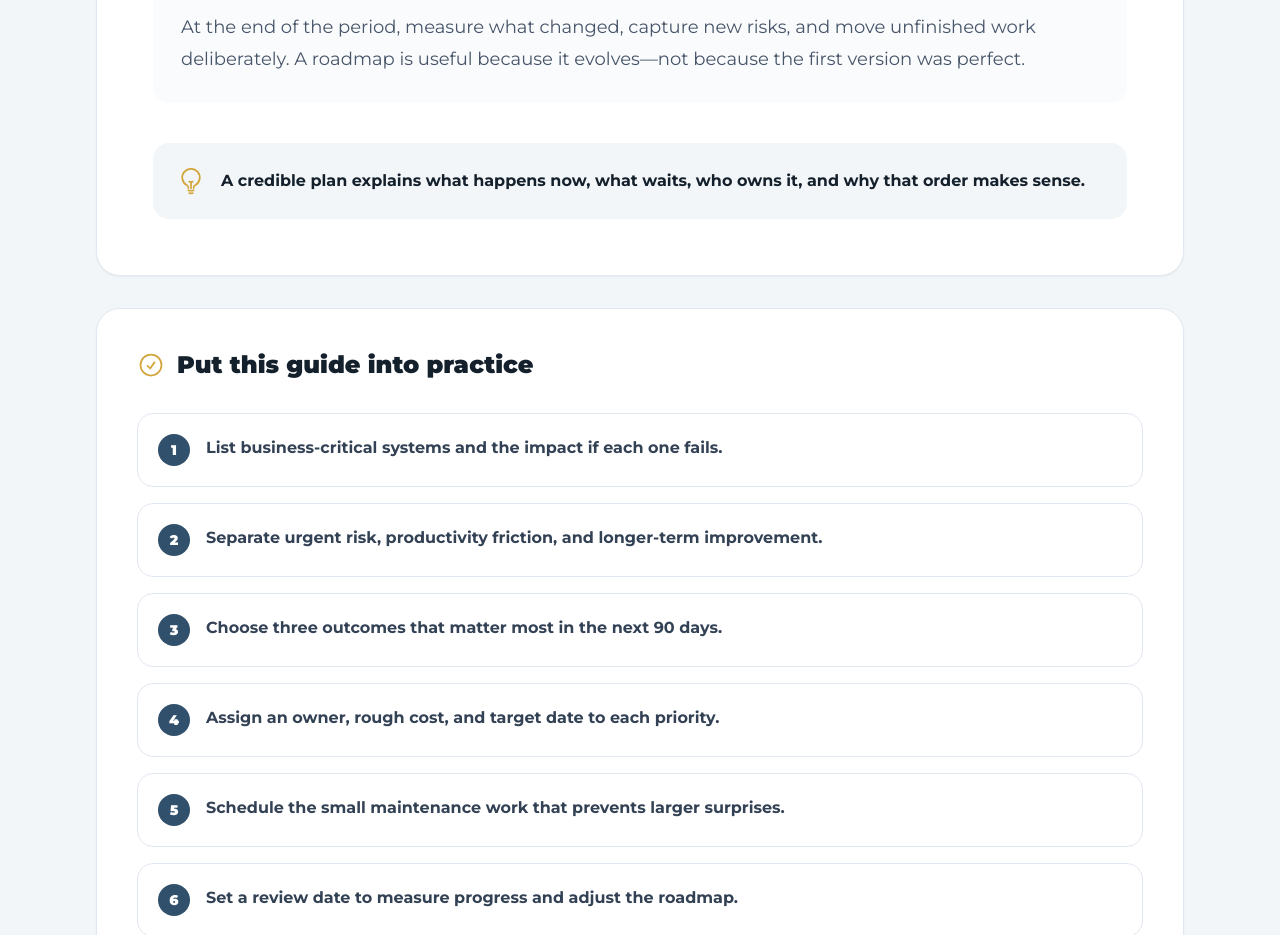
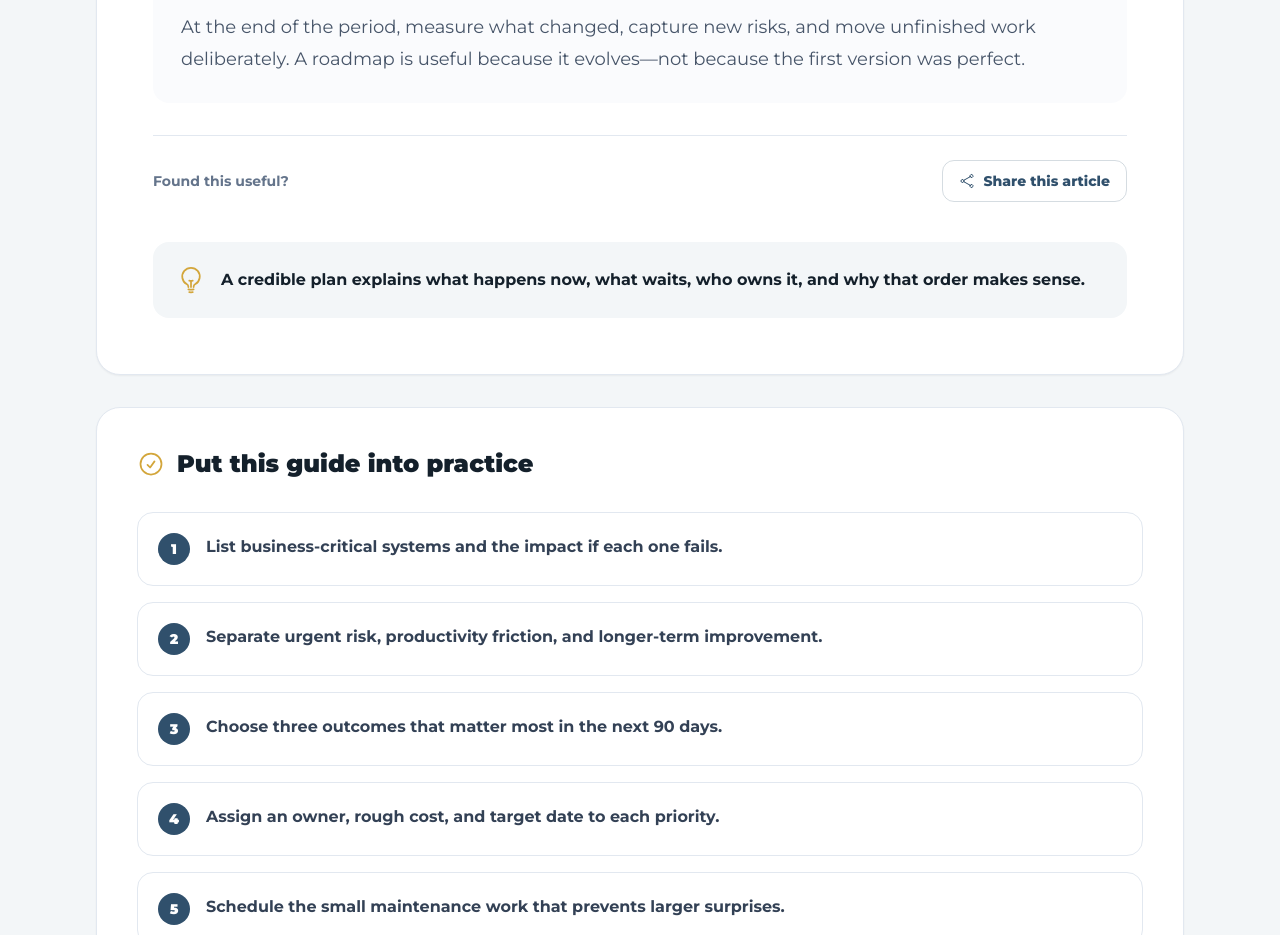
Before and after one commit to MissionTS/mts-site, a Next.js app: page /resources/90-day-plan in a window 1280 px wide. Shown: the part 1480-2415 px from the top of the page. Built offline with nearby package versions, Linux system fonts and the light colour scheme.

Commit message:
add article sharing control

```diff
--- a/components/KnowledgeArticle.tsx
+++ b/components/KnowledgeArticle.tsx
@@ -1,5 +1,7 @@
+"use client";
 import Link from "next/link";
-import { ArrowRightIcon, CheckCircleIcon, LightBulbIcon } from "@heroicons/react/24/outline";
+import { useState } from "react";
+import { ArrowRightIcon, CheckCircleIcon, LightBulbIcon, ShareIcon } from "@heroicons/react/24/outline";
 
 type Guide = { category: string; title: string; intro: string; items: string[] };
 type Section = { heading: string; body: string };
@@ -141,6 +143,12 @@ function defaultArticle(guide: Guide) {
 
 export function KnowledgeArticle({ slug, guide }: { slug: string; guide: Guide }) {
   const article = articles[slug] ?? defaultArticle(guide);
+  const [copied, setCopied] = useState(false);
+  const shareArticle = async () => {
+    const url = window.location.href;
+    if (navigator.share) await navigator.share({ title: guide.title, text: article.lead, url });
+    else { await navigator.clipboard.writeText(url); setCopied(true); window.setTimeout(() => setCopied(false), 2200); }
+  };
   return (
     <>
       <article className="rounded-3xl border border-slate-200 bg-white p-7 shadow-sm sm:p-12 lg:p-14">
@@ -153,7 +161,7 @@ export function KnowledgeArticle({ slug, guide }: { slug: string; guide: Guide }
             </section>
           ))}
         </div>
-        <div className="mt-10 flex gap-4 rounded-2xl bg-mission-mist p-6">
+        <div className="mt-8 flex flex-wrap items-center justify-between gap-4 border-t border-slate-200 pt-6"><p className="text-sm font-bold text-slate-500">Found this useful?</p><button type="button" onClick={shareArticle} className="inline-flex items-center gap-2 rounded-xl border border-mission-navy/20 px-4 py-2.5 text-sm font-extrabold text-mission-navy transition hover:border-mission-gold hover:bg-mission-mist"><ShareIcon className="h-4 w-4" /> {copied ? "Link copied" : "Share this article"}</button></div><div className="mt-10 flex gap-4 rounded-2xl bg-mission-mist p-6">
           <LightBulbIcon className="h-7 w-7 shrink-0 text-mission-gold" />
           <p className="font-bold leading-7 text-mission-ink">{article.takeaway}</p>
         </div>
```
